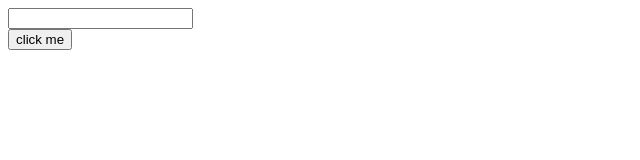
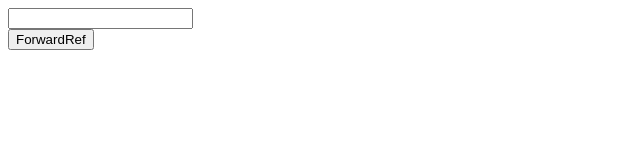
Before and after one commit to ponagantilikithasri/React, a React (Vite) app in the folder React/hello_world/: page / in a window 1280 px wide. Shown: the top 160 px of the page, without its empty margins (0-640 px from the left). Built offline with nearby package versions, Linux system fonts and the light colour scheme.

Commit message:
Forwarding ref

```diff
--- a/React/hello_world/src/App.jsx
+++ b/React/hello_world/src/App.jsx
@@ -1,9 +1,11 @@
 import { useState } from "react";
 import Focus_input from "./componets/Focus_input";
+import FRparent from "./componets/FRparent";
 function App() {
   return (
     <>
-      <Focus_input />
+      <FRparent />
+      {/* <Focus_input /> */}
     </>
   );
 }
--- /dev/null
+++ b/React/hello_world/src/componets/FRinput.jsx
@@ -0,0 +1,10 @@
+import React from "react";
+
+const FRinput = React.forwardRef((prop, ref) => {
+  return (
+    <div>
+      <input type="text" ref={ref} />
+    </div>
+  );
+});
+export default FRinput;
--- /dev/null
+++ b/React/hello_world/src/componets/FRparent.jsx
@@ -0,0 +1,20 @@
+import React, { Component } from "react";
+import FRinput from "./FRinput";
+
+export default class FRparent extends Component {
+  constructor(props) {
+    super(props);
+    this.Inputref = React.createRef();
+  }
+  clickHandler = () => {
+    this.Inputref.current.focus();
+  };
+  render() {
+    return (
+      <div>
+        <FRinput ref={this.Inputref} />
+        <button onClick={this.clickHandler}>ForwardRef</button>
+      </div>
+    );
+  }
+}
--- a/React/hello_world/src/componets/Focus_input.jsx
+++ b/React/hello_world/src/componets/Focus_input.jsx
@@ -1,5 +1,5 @@
 import React, { Component } from "react";
-import Input_ref from "./Input_ref";
+import Input_ref from "./input_ref";
 class Focus_input extends Component {
   constructor(props) {
     super(props);
@@ -13,6 +13,7 @@
       <div>
         {/* <input_ref ref={this.FocusRef} /> */}
         <Input_ref ref={this.FocusRef} />
+        {/* in above statement we attaching ref attribute to child component  */}
         <button onClick={this.clickHandler}> click me </button>
       </div>
     );
```
